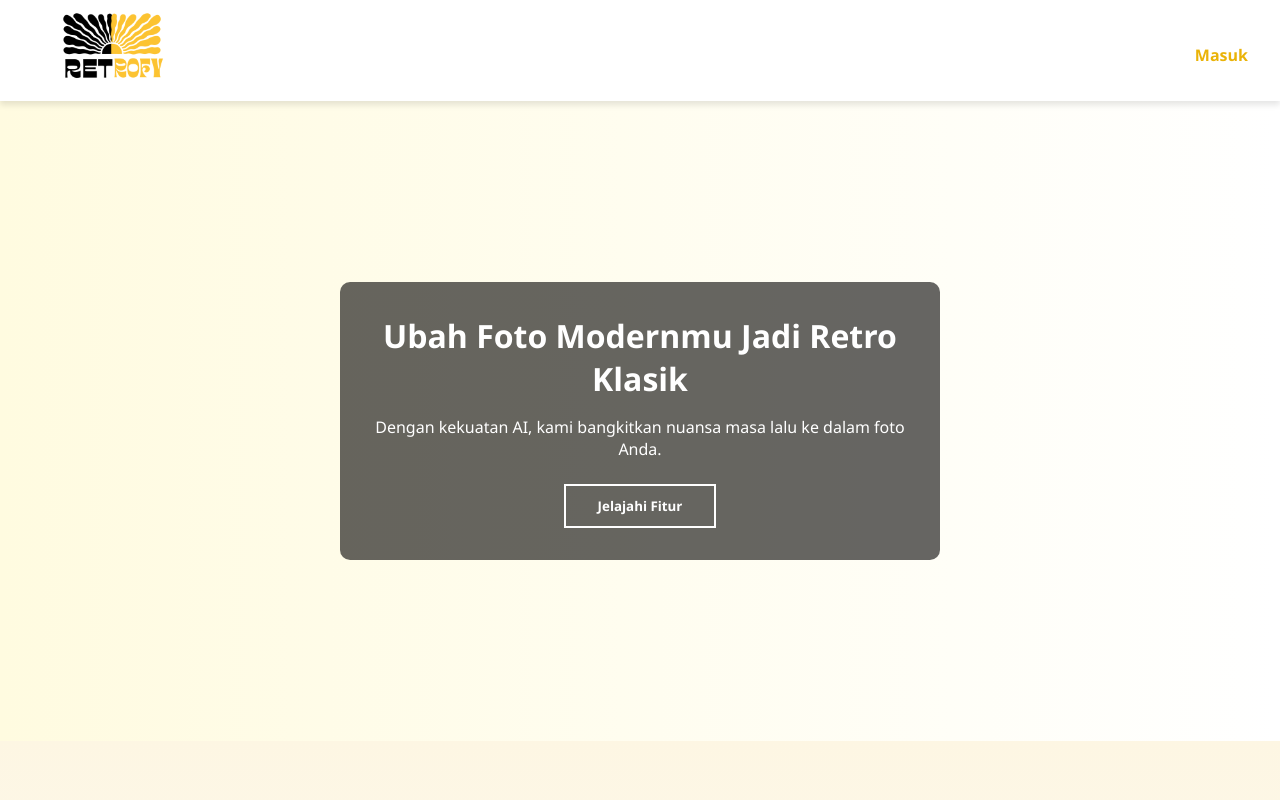
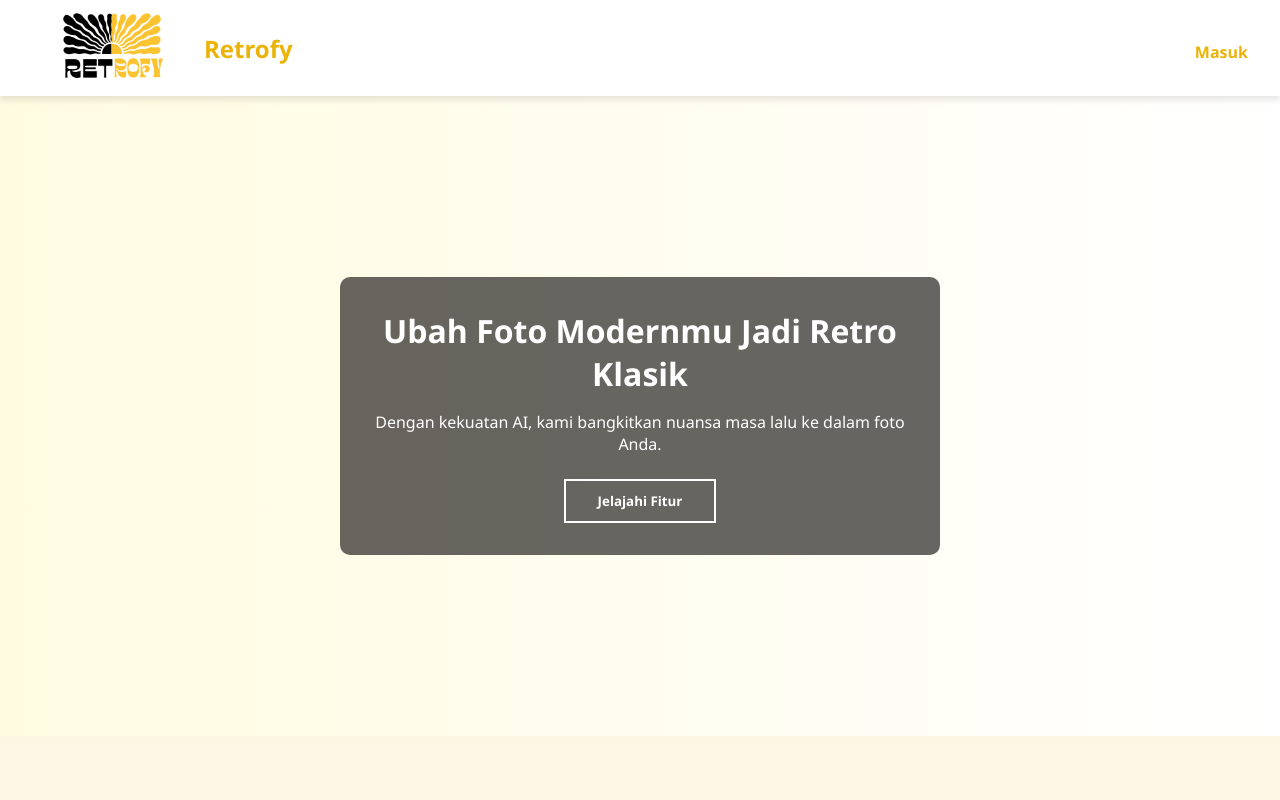
Before and after one commit to MAHENXYZ/RETROFY.AI, a plain HTML site: page fitur.html in a window 1280 px wide. Shown: the top 800 px of the page. Drawn offline with Linux system fonts and the light colour scheme.

Commit message:
fitur.html

```diff
--- a/fitur.html
+++ b/fitur.html
@@ -153,15 +153,16 @@
 
   <!-- Header -->
   <header>
-    <div class="logo">
+  <div class="logo" style="display: flex; align-items: center; gap: 12px;">
     <img src="RR.png" alt="RR Logo" />
+    <span style="font-size: 1.5rem; font-weight: bold; color: #eab308;">Retrofy</span>
   </div>
-    <nav>
-    </nav>
+  <nav></nav>
   <div class="actions">
     <a href="masuk.html">Masuk</a>
   </div>
 </header>
+
 
   <!-- Hero -->
   <section class="hero">
```
Lines whose indentation alone changed are shown as unchanged.
